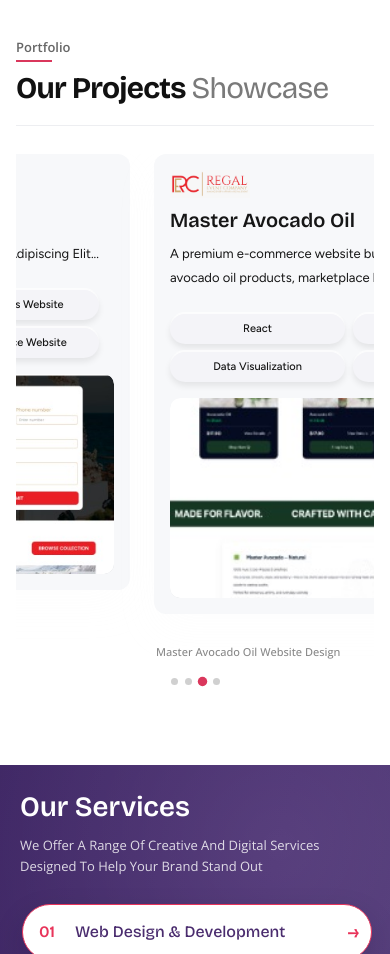
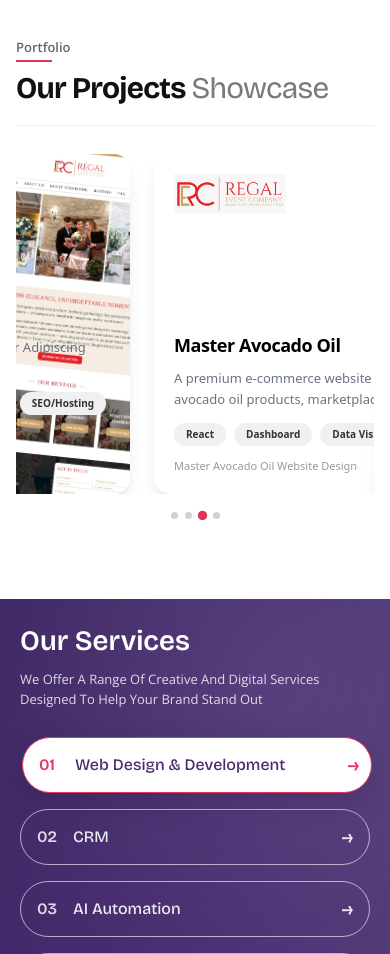
Before and after one commit to Maheen84/Odho-s-Solutions-biztech, a Next.js app: page / in a window 390 px wide. Shown: the part 1280-2234 px from the top of the page. Built offline with nearby package versions, Linux system fonts and the light colour scheme.

Commit message:
fix(mobile): update project card to tailwind layout matching desktop design, 1 card per slide

```diff
--- a/src/app/page.tsx
+++ b/src/app/page.tsx
@@ -254,7 +254,31 @@
                     className="pf-card-wrapper"
                     style={isMobile ? { width: cardWidth, flex: `0 0 ${cardWidth}px` } : undefined}
                   >
-                    <div className="pf-card" style={isMobile ? { width: "100%" } : undefined}>
+                    {isMobile ? (
+                      <div className="bg-white rounded-[16px] p-5 flex flex-col gap-0 shadow-lg hover:shadow-xl transition-shadow duration-300 overflow-hidden h-full relative min-h-[340px] w-full">
+                        {/* Logo */}
+                        <div className="relative z-10">
+                          <img src={project.logo} alt={project.title} className="h-[40px] w-auto object-contain mb-4" />
+                        </div>
+                        {/* Rotated screenshot — absolute positioned top-right */}
+                        <div className="absolute top-[-10px] right-[-20px] w-[55%] rotate-6 z-0 pointer-events-none">
+                          <img src={project.img} alt={project.title} className="w-full rounded-[10px] shadow-[8px_8px_24px_rgba(0,0,0,0.15)] object-cover" />
+                        </div>
+                        {/* Content bottom-left */}
+                        <div className="relative z-10 mt-auto flex flex-col gap-3">
+                          <h3 className="text-lg font-bold text-black leading-tight">{project.title}</h3>
+                          <p className="text-gray-500 text-[13px] leading-relaxed line-clamp-2">{project.desc}</p>
+                          <div className="flex flex-wrap gap-2">
+                            {project.tags.map(tag => (
+                              <span key={tag} className="bg-[#f0f0f0] text-[#333] text-[10px] rounded-full px-3 py-1 font-semibold">{tag}</span>
+                            ))}
+                          </div>
+                          <p className="text-[#999] text-[11px]">{project.sub}</p>
+                        </div>
+                      </div>
+                    ) : (
+                      <>
+                        <div className="pf-card">
                           <div className="pf-card-info">
                             <img
                               src={project.logo}
@@ -266,7 +290,7 @@
                               <p className="pf-card-desc">{project.desc}</p>
                               <div className="pf-card-tags">
                                 {project.tags.map((tag, ti) => (
-                              <span key={ti} className="pf-tag">{tag}</span>
+                                  <span key={tag} className="pf-tag">{tag}</span>
                                 ))}
                               </div>
                             </div>
@@ -281,6 +305,8 @@
                           </div>
                         </div>
                         <p className="pf-card-sub-external">{project.sub}</p>
+                      </>
+                    )}
                   </div>
                 ))}
             </div>
```
Lines whose indentation alone changed are shown as unchanged.
